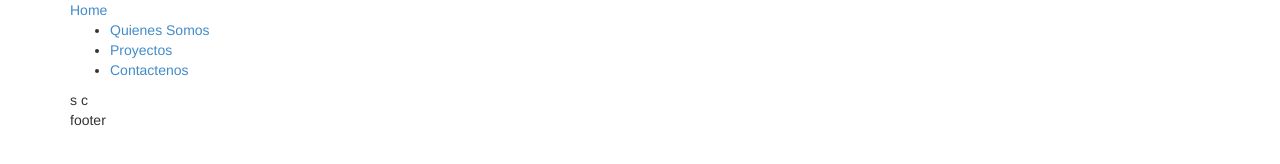
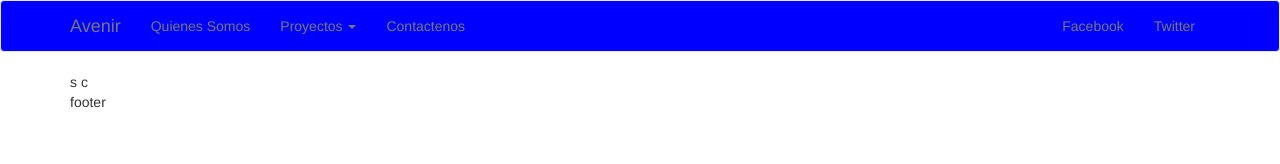
Before and after one commit to ecriverac/avenir, a website: page index.html in a window 1280 px wide. Drawn offline with Linux system fonts and the light colour scheme.

Commit message:
Estructura de paginas inicial

```diff
--- /dev/null
+++ b/css/styles.css
@@ -0,0 +1,3 @@
+.navbar{
+	background-color: blue;
+}
--- a/index.html
+++ b/index.html
@@ -6,6 +6,7 @@
 	<meta name="viewport" content="width=device-width, user-scalable=no">
    	<!-- CSS -->
     <link rel="stylesheet" type="text/css" href="bower_components/bootstrap/dist/css/bootstrap.css">
+    <link rel="stylesheet" type="text/css" href="css/styles.css">
     <!-- ./CSS -->
 
 	<script src="bower_components/angular/angular.js"></script>
@@ -17,23 +18,38 @@
 
 </head>
 <body>
-  <header class="container">
-  	<a href="#/">Home</a>
-  	<nav>
-  		<ul>
-  			<li><a href="#/quienes-somos/">Quienes Somos</a></li>
-  			<li><a href="#/proyectos/valle-hermoso/">Proyectos</a></li>
-  			<li><a href="#/contactenos/">Contactenos</a></li>
-  		</ul>
-  	</nav>
-  </header>
-  <div class="container">
-
-        <!-- all -->
-        <div ng-view></div>
-        <!-- ./all -->
-
-    </div>
+	<nav class="navbar navbar-default navbar-top" ng-controller="HeaderController">
+      <div class="container">
+        <header class="navbar-header">
+          <button type="button" class="navbar-toggle collapsed" data-toggle="collapse" data-target="#navbar" aria-expanded="false" aria-controls="navbar">
+            <span class="sr-only">Toggle navigation</span>
+            <span class="icon-bar"></span>
+            <span class="icon-bar"></span>
+            <span class="icon-bar"></span>
+          </button>
+          <a class="navbar-brand" href="#/">Avenir</a>
+        </header>
+        <div id="navbar" class="navbar-collapse collapse">
+          <ul class="nav navbar-nav">
+            <li ng-class="{ active: isActive('/quienes-somos/') }"><a href="#quienes-somos">Quienes Somos</a></li>
+            <li class="dropdown">
+              <a href="#" class="dropdown-toggle" data-toggle="dropdown" role="button" aria-expanded="false">Proyectos <span class="caret"></span></a>
+              <ul class="dropdown-menu" role="menu">
+                <li ng-class="{ active: isActive('/proyectos/valle-hermoso') }" ><a href="#proyectos/valle-hermoso/">Valle Hermoso</a></li>
+              </ul>
+            </li>
+            <li ng-class="{ active: isActive('/contactenos/') }"><a href="#/contactenos/">Contactenos</a></li>
+          </ul>
+          <ul class="nav navbar-nav navbar-right">
+            <li><a href="#">Facebook</a></li>
+            <li><a href="#">Twitter</a></li>
+          </ul>
+        </div><!--/.nav-collapse -->
+      </div>
+    </nav>
+	<div class="container">
+	    <div ng-view></div>
+	</div>
     <footer class="container">footer</footer>
 </body>
 </html>
--- a/js/app.js
+++ b/js/app.js
@@ -22,6 +22,10 @@ avenirApp.config(['$routeProvider',
         templateUrl: 'views/contactenos.html',
         controller: 'ContactenosCtrl'
       }).
+      when('/404/', {
+        templateUrl: 'views/404.html',
+        controller: '404Ctrl'
+      }).
       otherwise({
         redirectTo: '/404'
       });
--- a/js/controllers.js
+++ b/js/controllers.js
@@ -1,4 +1,11 @@
 var avenirControllers = angular.module('avenirControllers', []);
+
+avenirControllers.controller('HeaderController',['$scope', '$location',
+  function ($scope, $location) {
+    $scope.isActive = function (viewLocation) {
+        return viewLocation === $location.path();
+    };
+  }]);
 
 
 avenirControllers.controller('HomeCtrl',['$scope', '$http',
@@ -21,6 +28,11 @@ avenirControllers.controller('ContactenosCtrl',['$scope', '$http',
     console.log("Contactenos");
   }]);
 
+avenirControllers.controller('404Ctrl',['$scope', '$http',
+  function ($scope, $http) {
+    console.log("404");
+  }]);
+
 avenirControllers.controller('PhoneListCtrl', ['$scope', '$http',
   function ($scope, $http) {
     $http.get('phones/phones.json').success(function(data) {
```
Also changed, not shown: views/404.html (added, +1 -0 lines).
